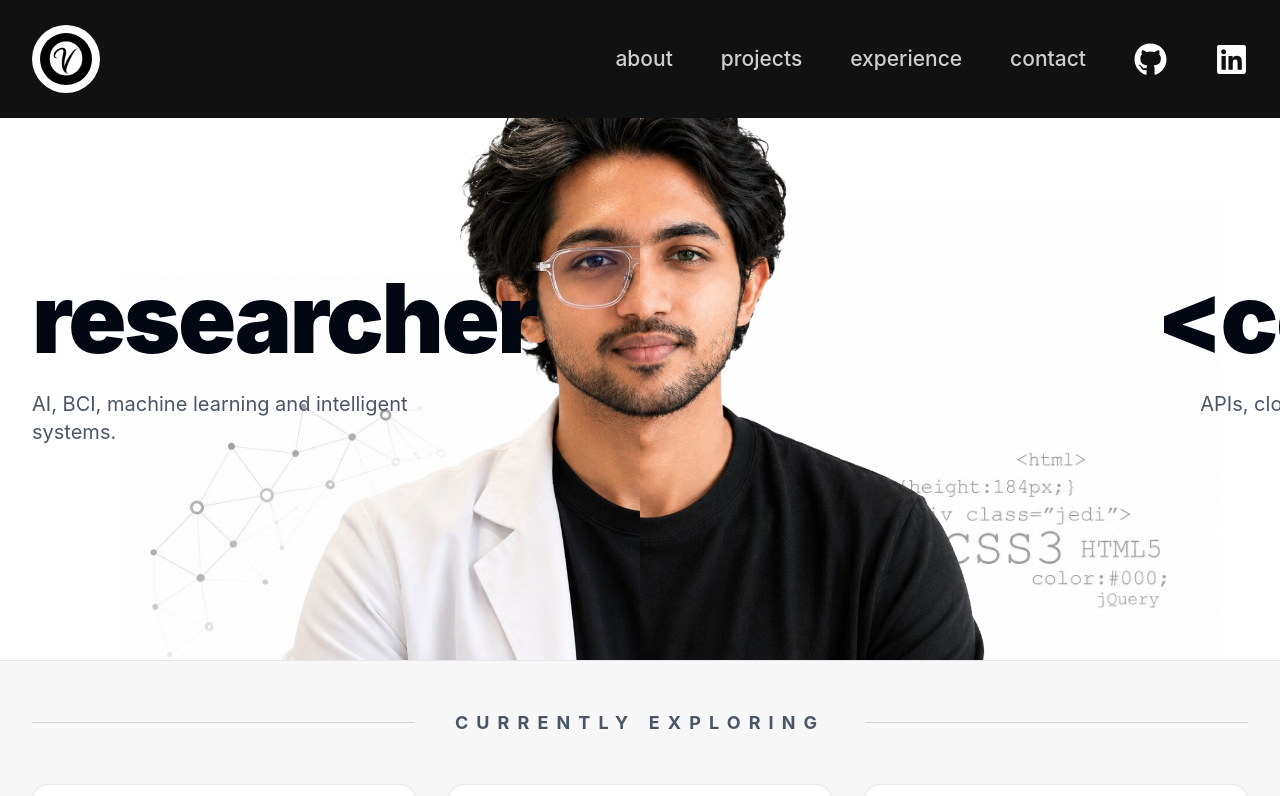
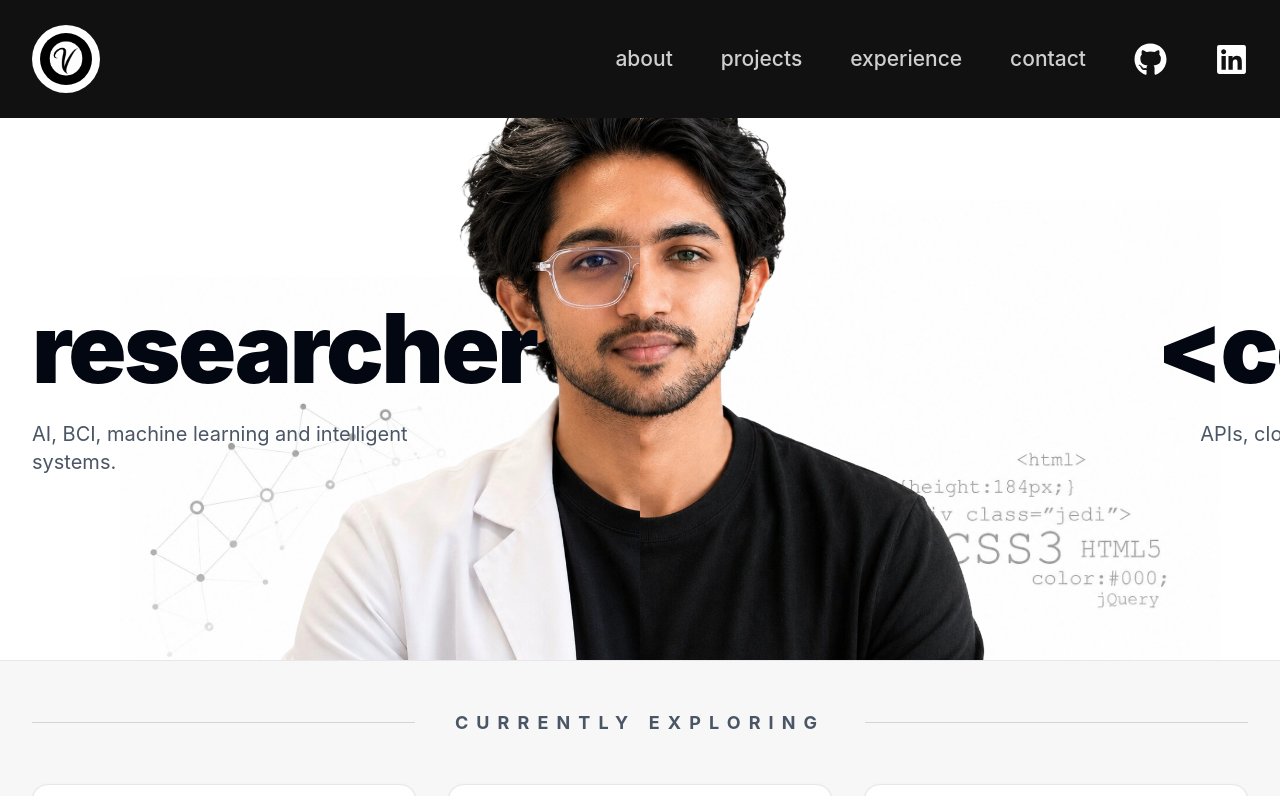
Before and after one commit to VivinAT04/portfolio, a React (Vite) app: page / in a window 1280 px wide. Shown: the top 796 px of the page. Built offline with nearby package versions, Linux system fonts and the light colour scheme.

Commit message:
Increase hero spacing below navbar

```diff
--- a/src/components/HeroTransition.jsx
+++ b/src/components/HeroTransition.jsx
@@ -65,7 +65,7 @@ const rightTextOpacity =
   return (
     <>
       <section
-        className="relative h-[82.5vh] overflow-hidden bg-white"
+        className="relative mt-[60px] h-[calc(82.5vh-60px)] overflow-hidden bg-white"
         onMouseMove={handleMouseMove}
         onMouseLeave={() => setSplit(50)}
       >
```
